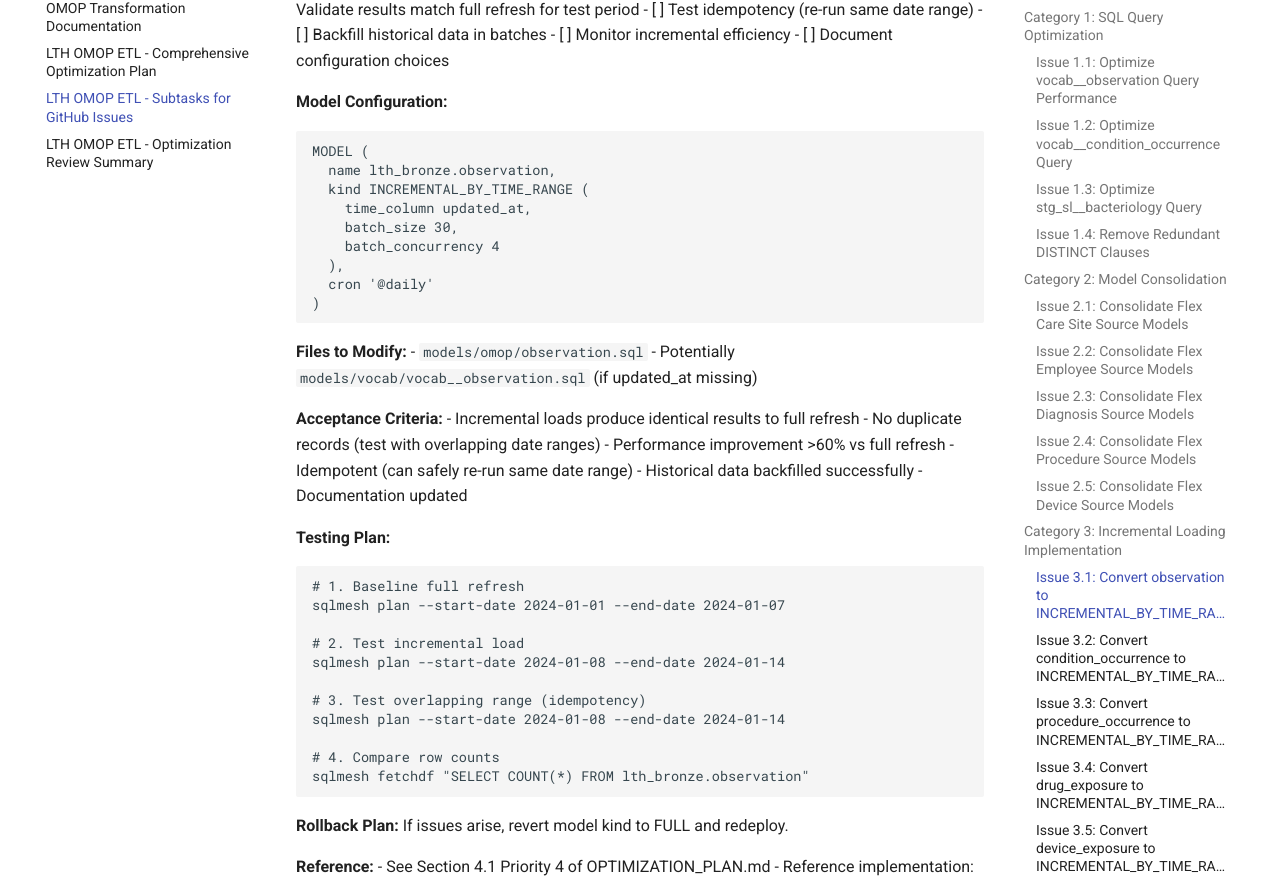
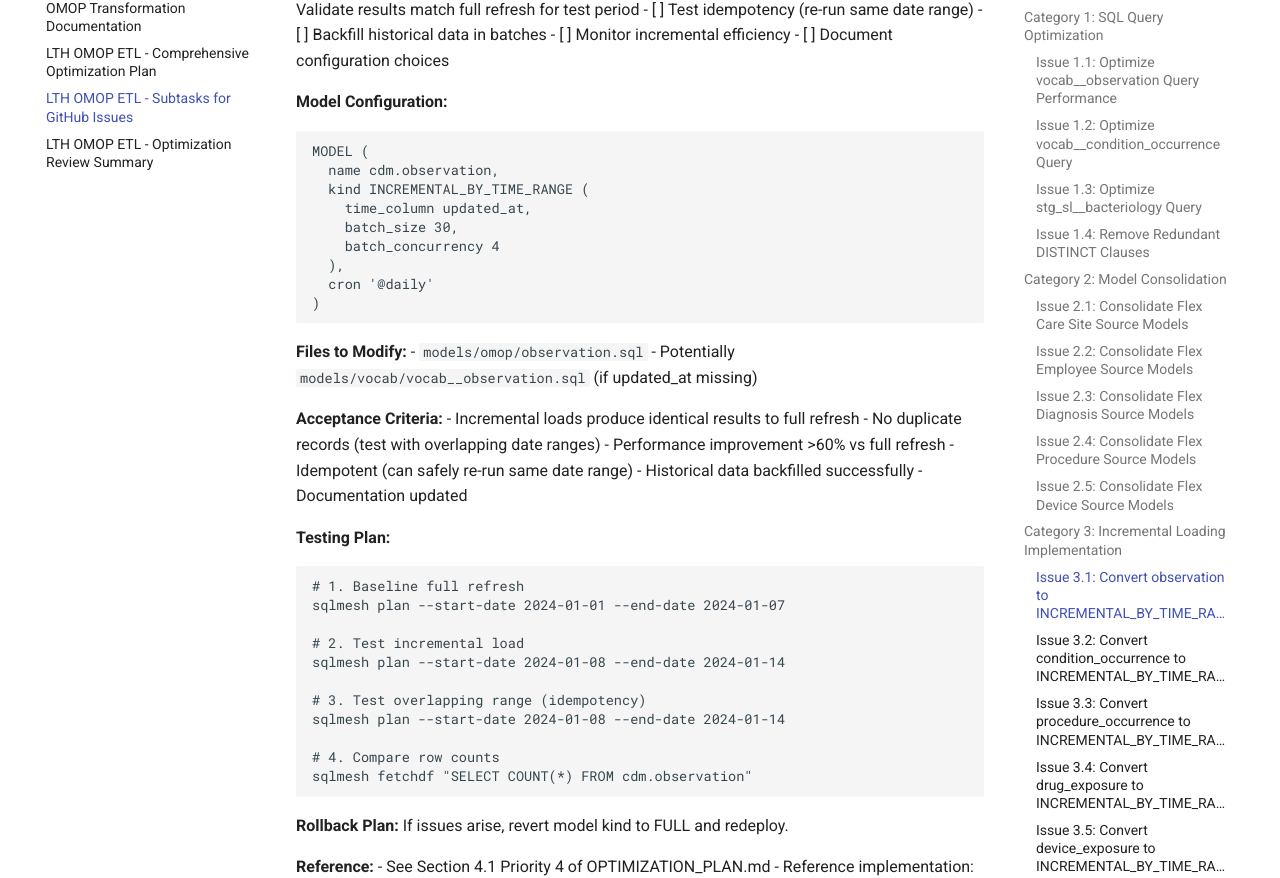
Before and after one commit to lsc-sde/lth_omop, an MkDocs documentation site: the page built from docs/SUBTASKS_FOR_ISSUES.md, in a window 1280 px wide and 1400 px high, scrolled down 8319 px. Shown: the part 118-996 px from the top of the window. Built offline with MkDocs 1.6.1 and Material for MkDocs 9.7.7, drawn with Linux system fonts in a browser that asks for light colours; some of the changed text lies outside the part shown.

Commit message:
Update documentation to align with PR #24 schema separation
- Update schema references from lth_bronze.* to schema-specific prefixes:
  - Source models: src.src_*
  - Staging models: stg.stg_*
  - Vocab models: vcb.vocab__*
  - CDM/OMOP models: cdm.*
  - External models: ext.ext__*
- Add schema separation notes to all documentation
- Update version to 1.1 in OPTIMIZATION_PLAN.md
- Update DAG visualization commands
- Update all SQL examples with new schema structure

Co-authored-by: vvcb <8311806+vvcb@users.noreply.github.com>

````diff
--- a/docs/SUBTASKS_FOR_ISSUES.md
+++ b/docs/SUBTASKS_FOR_ISSUES.md
@@ -53,7 +53,7 @@ The `vocab__observation` model is the most complex vocab model with 196 lines, 9
 **Performance Baseline:**
 ```bash
 # Run before changes
-sqlmesh evaluate lth_bronze.vocab__observation --timing
+sqlmesh evaluate vcb.vocab__observation --timing
 ```
 
 **Reference:**
@@ -96,7 +96,7 @@ The `vocab__condition_occurrence` model has 97 lines and 8 JOINs, including comp
 ```sql
 -- Validate concept mappings
 SELECT COUNT(*), COUNT(DISTINCT condition_concept_id)
-FROM lth_bronze.vocab__condition_occurrence
+FROM vcb.vocab__condition_occurrence
 ```
 
 **Reference:**
@@ -138,7 +138,7 @@ The `stg_sl__bacteriology` model (118 lines) performs UNION ALL of live and arch
 ```sql
 -- Check for duplicates
 SELECT order_number, isolate_number, COUNT(*)
-FROM lth_bronze.stg_sl__bacteriology
+FROM stg.stg_sl__bacteriology
 GROUP BY order_number, isolate_number
 HAVING COUNT(*) > 1
 ```
@@ -247,7 +247,7 @@ SELECT *, 'OP' AS care_site_type FROM ...op source
 ```sql
 -- Validate row counts
 SELECT care_site_type, COUNT(*)
-FROM lth_bronze.src_flex__care_site
+FROM src.src_flex__care_site
 GROUP BY care_site_type;
 ```
 
@@ -472,7 +472,7 @@ Convert the `observation` OMOP table from FULL refresh to incremental loading us
 **Model Configuration:**
 ```sql
 MODEL (
-  name lth_bronze.observation,
+  name cdm.observation,
   kind INCREMENTAL_BY_TIME_RANGE (
     time_column updated_at,
     batch_size 30,
@@ -506,7 +506,7 @@ sqlmesh plan --start-date 2024-01-08 --end-date 2024-01-14
 sqlmesh plan --start-date 2024-01-08 --end-date 2024-01-14
 
 # 4. Compare row counts
-sqlmesh fetchdf "SELECT COUNT(*) FROM lth_bronze.observation"
+sqlmesh fetchdf "SELECT COUNT(*) FROM cdm.observation"
 ```
 
 **Rollback Plan:**
@@ -679,13 +679,13 @@ Create dedicated views for each domain that pre-filter concept groups.
 **Model Template:**
 ```sql
 MODEL (
-  name lth_bronze.vocab__concept_map_measurement,
+  name vcb.vocab__concept_map_measurement,
   kind FULL,
   cron '@daily'
 );
 
 SELECT *
-FROM lth_bronze.vocab__source_to_concept_map
+FROM vcb.vocab__source_to_concept_map
 WHERE concept_group IN (
   'result',
   'units',
@@ -745,14 +745,14 @@ Refactor all vocab models to use the new pre-filtered concept map views created
 ```sql
 LEFT JOIN (
   SELECT source_code, target_concept_id
-  FROM lth_bronze.vocab__source_to_concept_map
+  FROM vcb.vocab__source_to_concept_map
   WHERE concept_group = 'result'
 ) AS cm ON r.source_code = cm.source_code
 ```
 
 **After:**
 ```sql
-LEFT JOIN lth_bronze.vocab__concept_map_measurement AS cm
+LEFT JOIN vcb.vocab__concept_map_measurement AS cm
   ON r.source_code = cm.source_code
 ```
 
@@ -774,7 +774,7 @@ LEFT JOIN lth_bronze.vocab__concept_map_measurement AS cm
 ```sql
 -- Compare concept_id distributions before/after
 SELECT concept_id, COUNT(*)
-FROM lth_bronze.vocab__measurement
+FROM vcb.vocab__measurement
 GROUP BY concept_id
 ORDER BY concept_id;
 ```
@@ -842,7 +842,7 @@ AUDIT (
 );
 
 SELECT COUNT(*) AS row_count
-FROM lth_bronze.person
+FROM cdm.person
 HAVING COUNT(*) < 1000  -- Alert if less than baseline
 ```
 
````
Also changed, not shown: docs/OPTIMIZATION_PLAN.md (+31 -10 lines), docs/README.md (+9 -6 lines), docs/SUMMARY.md (+10 -4 lines).
